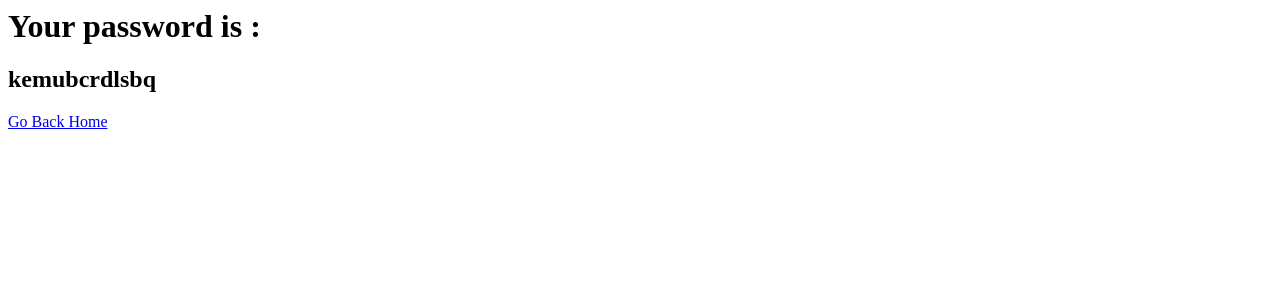
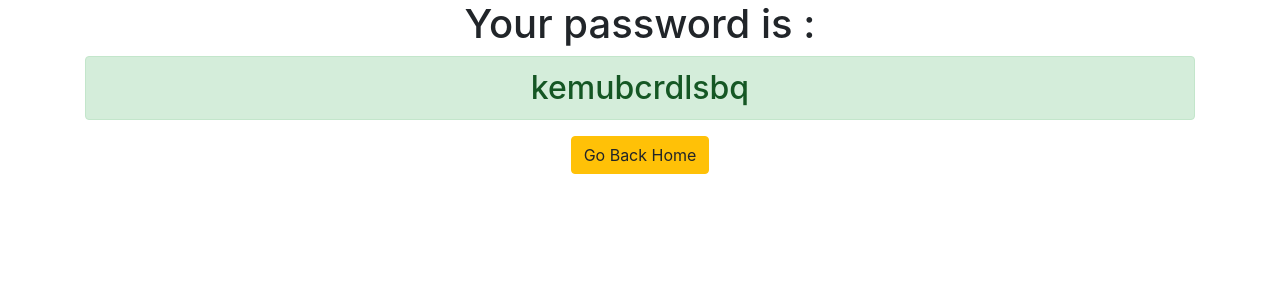
Before and after one commit to jyi468/password_generator, a Django app: page /password/ in a window 1280 px wide. Shown: the top 300 px of the page. Run offline with Django 3.2, Linux system fonts and the light colour scheme; some libraries are stand-ins or nearby versions.

Commit message:
Add boostrap

```diff
--- a/generator/templates/generator/password.html
+++ b/generator/templates/generator/password.html
@@ -1,3 +1,8 @@
-<h1>Your password is :</h1>
-<h2>{{ password }}</h2>
-<a href="{% url 'home' %}">Go Back Home</a>
+<link rel="stylesheet" href="https://stackpath.bootstrapcdn.com/bootstrap/4.1.3/css/bootstrap.min.css"
+      integrity="sha384-MCw98/SFnGE8fJT3GXwEOngsV7Zt27NXFoaoApmYm81iuXoPkFOJwJ8ERdknLPMO" crossorigin="anonymous">
+
+<div class="container text-center">
+    <h1>Your password is :</h1>
+    <h2 class="alert alert-success">{{ password }}</h2>
+    <a href="{% url 'home' %}" class="btn btn-warning">Go Back Home</a>
+</div>
```
Also changed, not shown: generator/templates/generator/home.html (+7 -3 lines).
